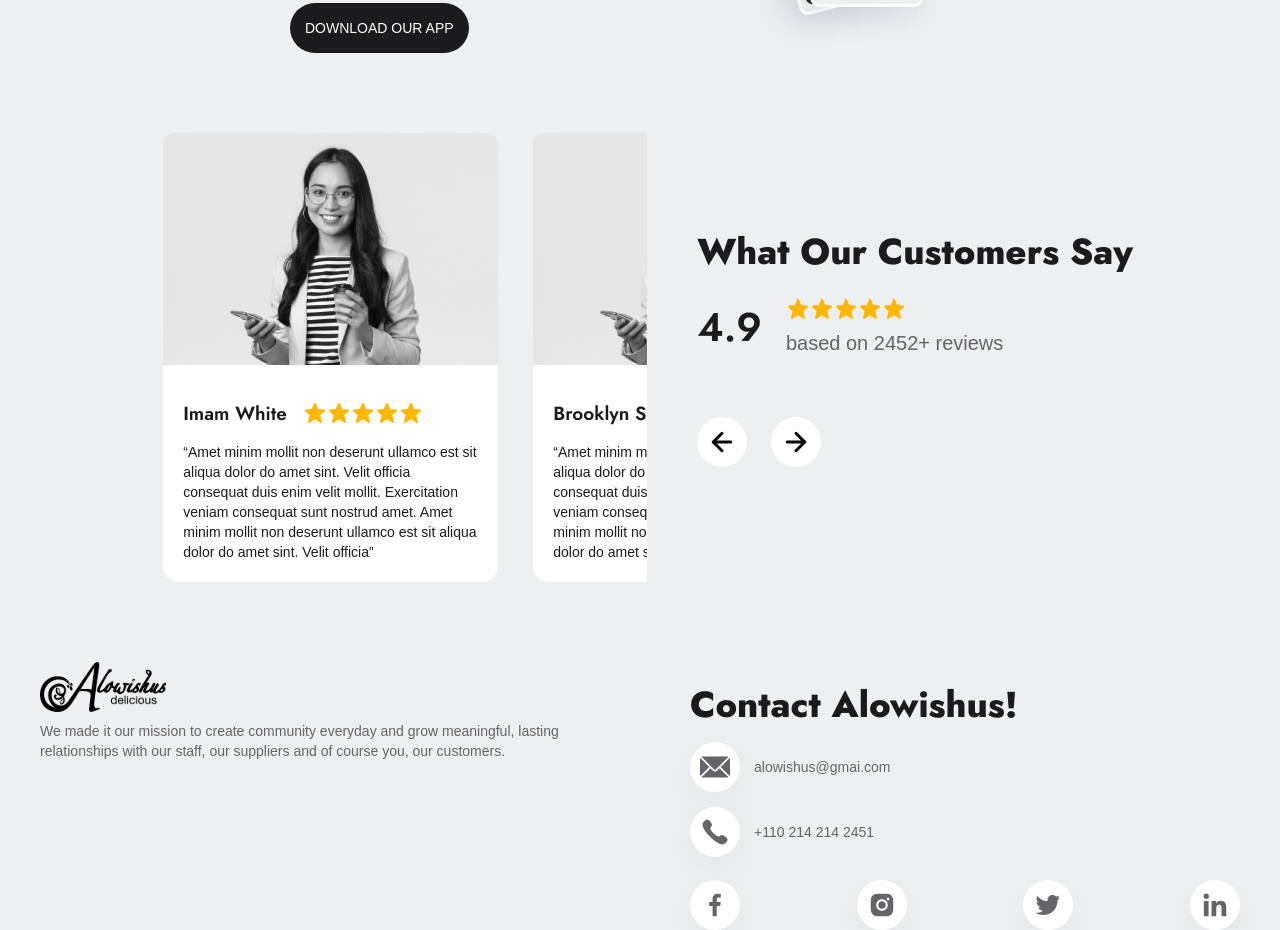
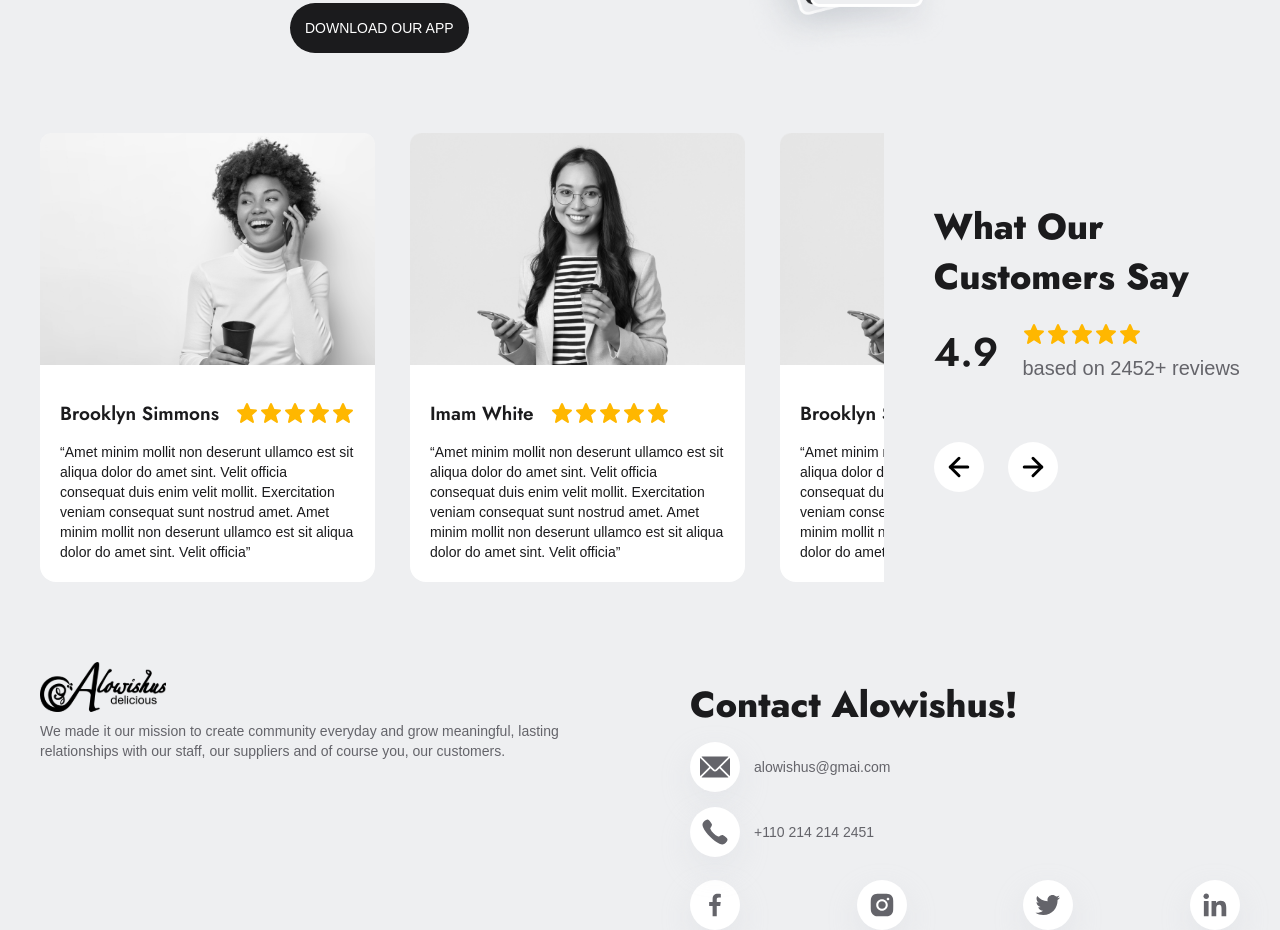
Before and after one commit to FantasticFox91/alowishus, a React (Create React App) app in the folder project/: page / in a window 1280 px wide. Shown: the part 2260-3190 px from the top of the page. Built offline with nearby package versions, Linux system fonts and the light colour scheme; a web font is replaced by a local one.

Commit message:
feat: implement swiper

```diff
--- /dev/null
+++ b/project/db.json
@@ -0,0 +1,19 @@
+{
+  "items": [
+    {
+      "id": 1,
+      "title": "json-server",
+      "author": "typicode"
+    }
+  ],
+  "comments": [
+    {
+      "id": 1,
+      "body": "some comment",
+      "postId": 1
+    }
+  ],
+  "profile": {
+    "name": "typicode"
+  }
+}
--- a/project/package.json
+++ b/project/package.json
@@ -15,7 +15,7 @@
     "sass": "^1.54.6"
   },
   "scripts": {
-    "start": "react-scripts start",
+    "start": "react-scripts start json-server --watch db.json",
     "build": "react-scripts build",
     "test": "react-scripts test --passWithNoTests",
     "eject": "react-scripts eject",
@@ -54,7 +54,9 @@
     "axios-mock-adapter": "^1.19.0",
     "eslint-config-htmlacademy": "^6.0.0",
     "faker": "^5.5.3",
+    "json-server": "^0.17.0",
     "redux-devtools-extension": "2.13",
+    "swiper": "^8.4.2",
     "typescript": "^4.7.4"
   }
 }
--- a/project/src/components/app/app.tsx
+++ b/project/src/components/app/app.tsx
@@ -1,15 +1,24 @@
 import MainScreen from '../../pages/main-screen/main-screen';
 import { Route, Routes, BrowserRouter } from 'react-router-dom';
+import MenuScreen from '../../pages/menu-screen/menu-screen';
+import { AppRoute } from '../../const';
 
 function App(): JSX.Element {
   return (
     <BrowserRouter>
       <Routes >
         <Route
-          path={'/'}
+          path={AppRoute.Root}
           element=
             {
               <MainScreen />
+            }
+        />
+        <Route
+          path={AppRoute.Menu}
+          element =
+            {
+              <MenuScreen />
             }
         />
       </Routes>
--- a/project/src/components/header/header.tsx
+++ b/project/src/components/header/header.tsx
@@ -1,4 +1,6 @@
 import { useState } from 'react';
+import { Link } from 'react-router-dom';
+import { AppRoute } from '../../const';
 import Logo from '../logo/logo';
 import Promo from '../promo/promo';
 import './header.scss';
@@ -15,7 +17,7 @@ function Header(): JSX.Element {
         <div className="header__nav">
           <ul className="page-header__list">
             <li className="page-header__item">
-              <a className="page-header__link" href="#">Cafe Menu</a>
+              <Link className="page-header__link" to={AppRoute.Menu}>Cafe Menu</Link>
             </li>
             <li className="page-header__item">
               <a className="page-header__link" href="#">About Us</a>
--- a/project/src/components/logo/logo.tsx
+++ b/project/src/components/logo/logo.tsx
@@ -1,8 +1,9 @@
 import { Link } from 'react-router-dom';
+import { AppRoute } from '../../const';
 
 function Logo(): JSX.Element {
   return (
-    <Link to='#'>
+    <Link to={AppRoute.Root}>
       <svg width="126" height="50" viewBox="0 0 126 50" fill="none" xmlns="http://www.w3.org/2000/svg" xmlnsXlink="http://www.w3.org/1999/xlink">
         <path fill="url(#a)" d="M0 0h126v50H0z"/>
         <defs>
--- a/project/src/components/reviews/reviews.scss
+++ b/project/src/components/reviews/reviews.scss
@@ -77,7 +77,7 @@
 
 .card {
   position: relative;
-  width: 280px;
+  max-width: 280px;
   background-color: #ffffff;
   color: #1b1b1d;
   border-radius: 16px;
@@ -86,12 +86,13 @@
   transition: $basic-animation;
 
   @media (min-width: $tablet-width) {
-    width: 335px;
+    max-width: 335px;
   }
 
   @media (min-width: $desktop-width) {
-    width: 468px;
+    max-width: 468px;
     line-height: 30px;
+    flex-shrink: 1;
   }
 }
 
@@ -270,3 +271,7 @@
   width: 100%;
   height: auto;
 }
+
+.swiper {
+  width: 100%;
+}
--- a/project/src/components/reviews/reviews.tsx
+++ b/project/src/components/reviews/reviews.tsx
@@ -1,9 +1,62 @@
 import './reviews.scss';
+import { Swiper, SwiperSlide } from 'swiper/react';
+import { Navigation, Thumbs } from 'swiper';
+import 'swiper/css';
 
 function Reviews(): JSX.Element {
   return (
     <section className="page-section reviews">
-      <div className="slider">
+      <Swiper
+        spaceBetween={35}
+        slidesPerView={1}
+        centeredSlides = {false}
+        grabCursor
+        breakpoints={{
+          320: {
+            width: 280,
+          },
+          // when window width is >= 640px
+          767: {
+            width: 340,
+          },
+          // when window width is >= 768px
+          1440: {
+            width: 470,
+          },
+        }}
+        width = {470}
+        navigation={{ nextEl: '.review__button--next', prevEl: '.review__button--prev' }}
+        modules={[Navigation, Thumbs]}
+      >
+        <SwiperSlide className='card'>
+          <img className='card__image' src="../img/brooklyn-simmons.png" alt="Brooklyn Simmons" width="468" height="324" />
+          <figure className="card__quote">
+            <figcaption className="card__author card__author--5Stars">Brooklyn Simmons</figcaption>
+            <blockquote className="card__text">
+            “Amet minim mollit non deserunt ullamco est sit aliqua dolor do amet sint. Velit officia consequat duis enim velit mollit. Exercitation veniam consequat sunt nostrud amet. Amet minim mollit non deserunt ullamco est sit aliqua dolor do amet sint. Velit officia”
+            </blockquote>
+          </figure>
+        </SwiperSlide>
+        <SwiperSlide className='card'>
+          <img className='card__image' src="../img/imam-white.png" alt="Imam White" width="468" height="324"/>
+          <figure className="card__quote">
+            <figcaption className="card__author card__author--5Stars">Imam White</figcaption>
+            <blockquote className="card__text">
+            “Amet minim mollit non deserunt ullamco est sit aliqua dolor do amet sint. Velit officia consequat duis enim velit mollit. Exercitation veniam consequat sunt nostrud amet. Amet minim mollit non deserunt ullamco est sit aliqua dolor do amet sint. Velit officia”
+            </blockquote>
+          </figure>
+        </SwiperSlide>
+        <SwiperSlide className='card'>
+          <img className='card__image' src="../img/imam-white.png" alt="Imam White" width="468" height="324"/>
+          <figure className="card__quote">
+            <figcaption className="card__author card__author--5Stars">Brooklyn Simmons</figcaption>
+            <blockquote className="card__text">
+            “Amet minim mollit non deserunt ullamco est sit aliqua dolor do amet sint. Velit officia consequat duis enim velit mollit. Exercitation veniam consequat sunt nostrud amet. Amet minim mollit non deserunt ullamco est sit aliqua dolor do amet sint. Velit officia”
+            </blockquote>
+          </figure>
+        </SwiperSlide>
+      </Swiper>
+      {/* <div className="slider">
         <ul className="slider__list">
           <li className="slider__item">
             <div className="card">
@@ -39,7 +92,7 @@ function Reviews(): JSX.Element {
             </div>
           </li>
         </ul>
-      </div>
+      </div> */}
       <div className="review">
         <h2 className="review__heading page-section__heading">What Our Customers Say</h2>
         <div className="review__rating rating">
@@ -47,7 +100,7 @@ function Reviews(): JSX.Element {
           <p className="rating__text">based on 2452+ reviews</p>
         </div>
         <div className="review__buttons">
-          <button className='review__button' type='button'>
+          <button className='review__button review__button--prev' type='button'>
             <span className="visually-hidden">Previous slide</span>
           </button>
           <button className='review__button review__button--next' type='button'>
--- /dev/null
+++ b/project/src/const.ts
@@ -0,0 +1,6 @@
+enum AppRoute {
+  Root = '/',
+  Menu = '/menu',
+}
+
+export { AppRoute };
--- /dev/null
+++ b/project/src/pages/menu-screen/menu-screen.tsx
@@ -0,0 +1,13 @@
+import Footer from '../../components/footer/footer';
+import Header from '../../components/header/header';
+
+function MenuScreen(): JSX.Element {
+  return (
+    <>
+      <Header />
+      <Footer />
+    </>
+  );
+}
+
+export default MenuScreen;
```
Also changed, not shown: project/src/components/nex-slide.tsx (added, +11 -0 lines), 1 other file (tests, documents, lock files or other folders).
